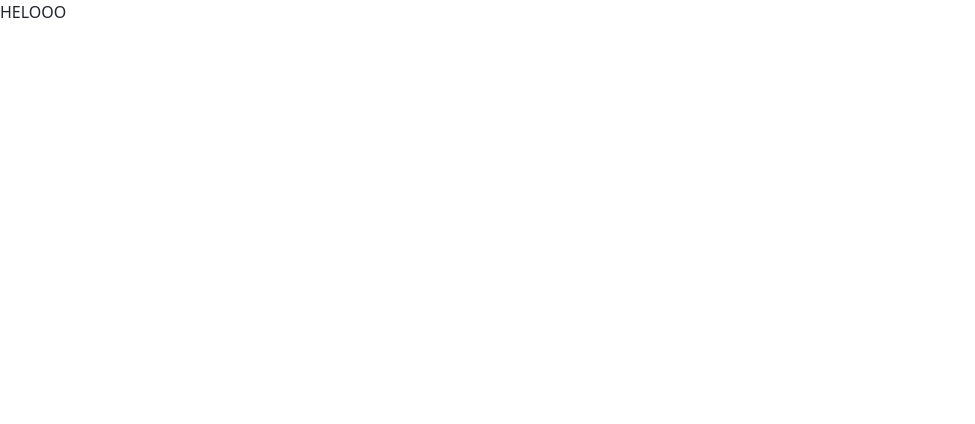
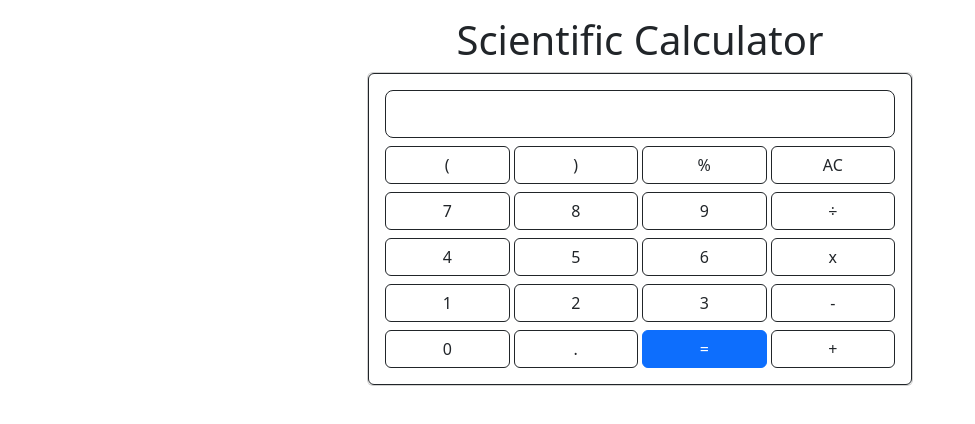
Before and after one commit to joy30-joy/scientific-calculator-live-, a plain HTML site: page src/index.html in a window 1280 px wide. Shown: the whole page, without its empty margins (0-975 px from the left). Drawn offline with nearby package versions, Linux system fonts and the light colour scheme.

Commit message:
basic button and input box

```diff
--- a/src/index.html
+++ b/src/index.html
@@ -10,7 +10,88 @@
 </head>
 
 <body>
-    <div>HELOOO</div>
+    <div class="container">
+        <h1 class="text-center mt-3">Scientific Calculator</h1>
+        <div class="row ">
+            <div class=" col-12 offset-md-3 col-md-6" >
+                <div class="card">
+                    <div class="card border-dark">
+                    <div class="card-body">
+                        <input id="calc-display" readonly class="form-control form-control-lg border-dark" type="text" aria-label=".form-control-lg example">
+                        <div class="row gx-1">
+                            <div class="col-3">
+                                <button type="button" class="btn btn-outline-dark w-100 mt-2"> ( </button>
+                            </div>
+                            <div class="col-3">
+                                <button type="button" class="btn btn-outline-dark w-100 mt-2"> ) </button>
+                            </div>
+                            <div class="col-3">
+                                <button type="button" class="btn btn-outline-dark w-100 mt-2"> % </button>
+                            </div>
+                            <div class="col-3">
+                                <button type="button" class="btn btn-outline-dark w-100 mt-2"> AC </button>
+                            </div>
+                            <div class="col-3">
+                                <button type="button" class="btn btn-outline-dark w-100 mt-2"> 7 </button>
+                            </div>
+                            <div class="col-3">
+                                <button type="button" class="btn btn-outline-dark w-100 mt-2"> 8 </button>
+                            </div>
+                            <div class="col-3">
+                                <button type="button" class="btn btn-outline-dark w-100 mt-2"> 9 </button>
+                            </div>
+                            <div class="col-3">
+                                <button type="button" class="btn btn-outline-dark w-100 mt-2"> ÷ </button>
+                            </div>
+                            <div class="col-3">
+                                <button type="button" class="btn btn-outline-dark w-100 mt-2"> 4 </button>
+                            </div>
+                            <div class="col-3">
+                                <button type="button" class="btn btn-outline-dark w-100 mt-2"> 5 </button>
+                            </div>
+                            <div class="col-3">
+                                <button type="button" class="btn btn-outline-dark w-100 mt-2"> 6</button>
+                            </div>
+                            <div class="col-3">
+                                <button type="button" class="btn btn-outline-dark w-100 mt-2">x</button>
+
+                            </div>
+                            <div class="col-3">
+                                <button type="button" class="btn btn-outline-dark w-100 mt-2"> 1</button>
+                            </div>
+                            <div class="col-3">
+                                <button type="button" class="btn btn-outline-dark w-100 mt-2"> 2 </button>
+                            </div>
+                            <div class="col-3">
+                                <button type="button" class="btn btn-outline-dark w-100 mt-2"> 3 </button>
+                            </div>
+                            <div class="col-3">
+                                <button type="button" class="btn btn-outline-dark w-100 mt-2"> - </button>
+
+                            </div>
+                            <div class="col-3">
+                                <button type="button" class="btn btn-outline-dark w-100 mt-2"> 0 </button>
+                            </div>
+                            <div class="col-3">
+                                <button type="button" class="btn btn-outline-dark w-100 mt-2"> . </button>
+                            </div>
+                            <div class="col-3">
+                                <button type="button" class="btn btn-primary w-100 mt-2 "> = </button>
+                            </div>
+                            <div class="col-3">
+                                <button type="button" class="btn btn-outline-dark w-100 mt-2"> + </button>
+                            </div>
+                            </div>
+
+                        </div>
+                    </div>
+                </div>
+            </div>
+
+        </div>
+
+
+    </div>
      <script src="https://cdn.jsdelivr.net/npm/bootstrap@5.3.3/dist/js/bootstrap.bundle.min.js" integrity="sha384-YvpcrYf0tY3lHB60NNkmXc5s9fDVZLESaAA55NDzOxhy9GkcIdslK1eN7N6jIeHz" crossorigin="anonymous"></script>
 </body>
 
```
